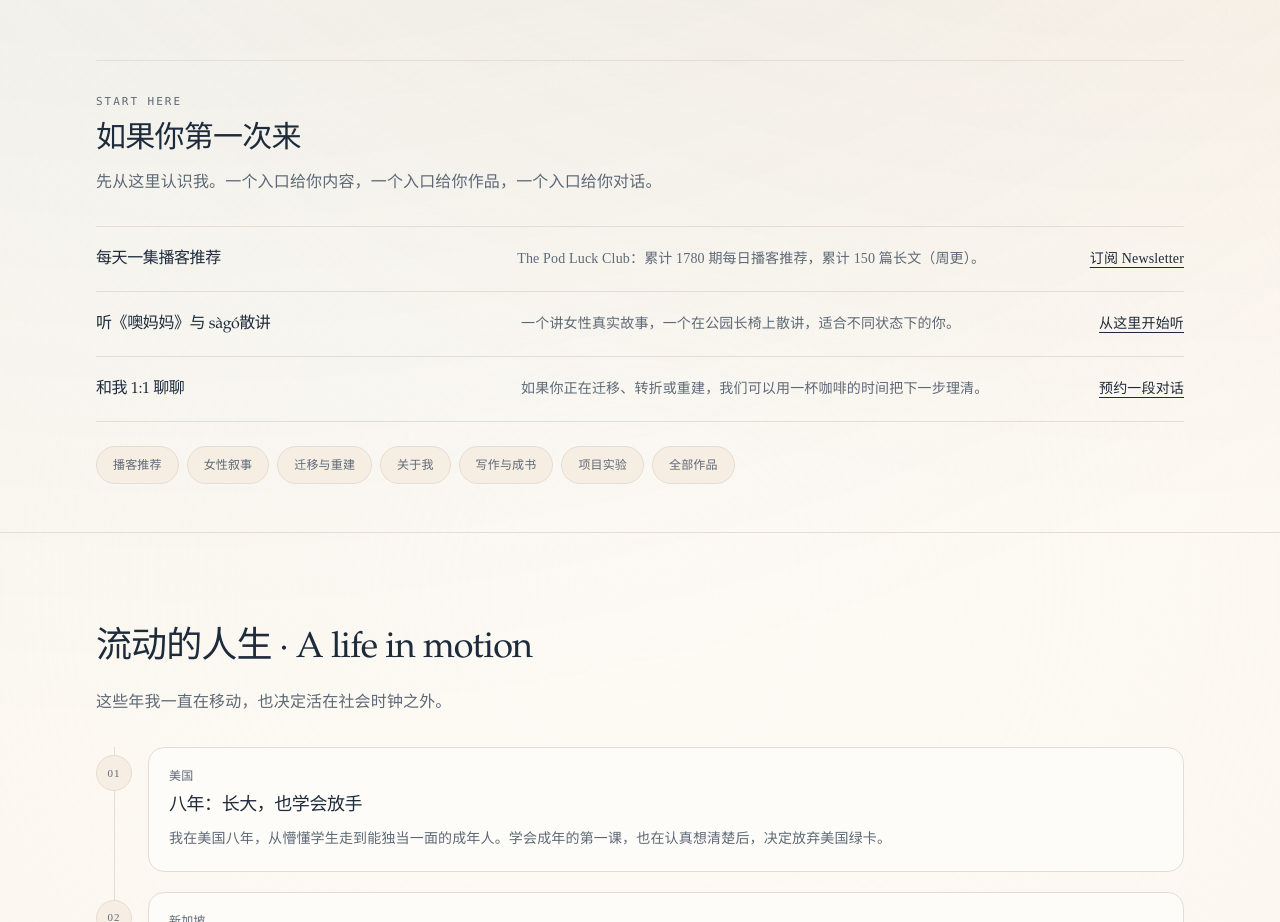
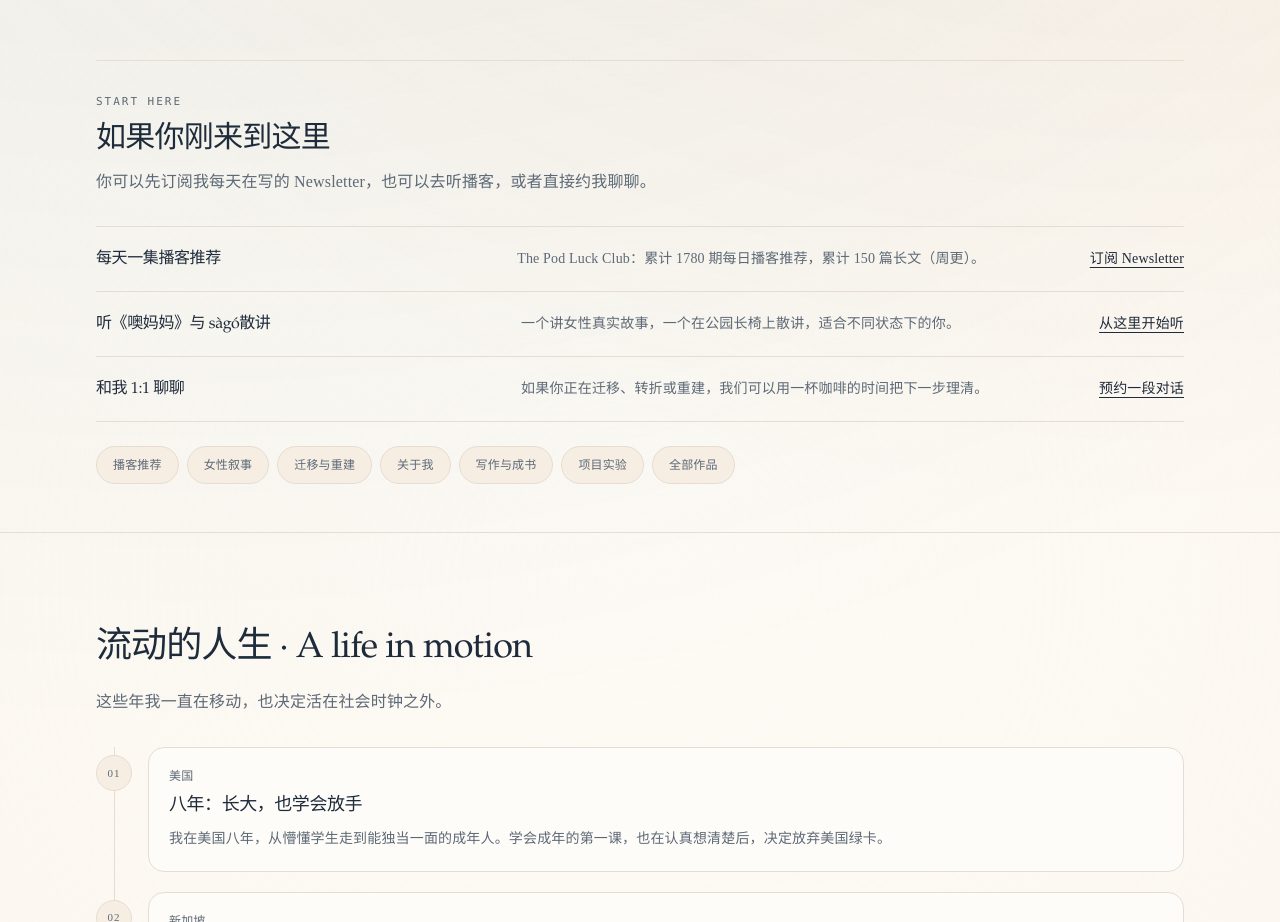
Before and after one commit to bluebluegrass/simona, a Next.js app: page / in a window 1280 px wide. Shown: the part 800-1722 px from the top of the page. Built offline with nearby package versions, Linux system fonts and the light colour scheme.

Commit message:
Soften start here copy on homepage

```diff
--- a/content/site.ts
+++ b/content/site.ts
@@ -234,8 +234,8 @@ export const siteData: SiteData = {
   },
 
   helpHub: {
-    title: "如果你第一次来",
-    intro: "先从这里认识我。一个入口给你内容，一个入口给你作品，一个入口给你对话。",
+    title: "如果你刚来到这里",
+    intro: "你可以先订阅我每天在写的 Newsletter，也可以去听播客，或者直接约我聊聊。",
     items: [
       {
         title: "每天一集播客推荐",
```
